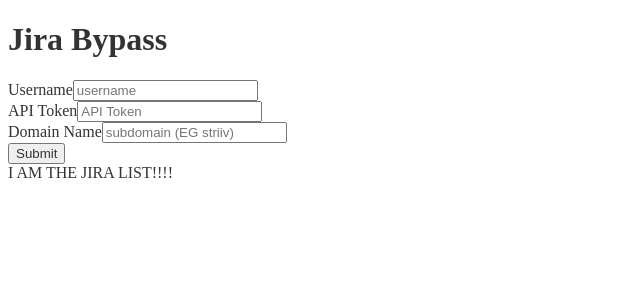
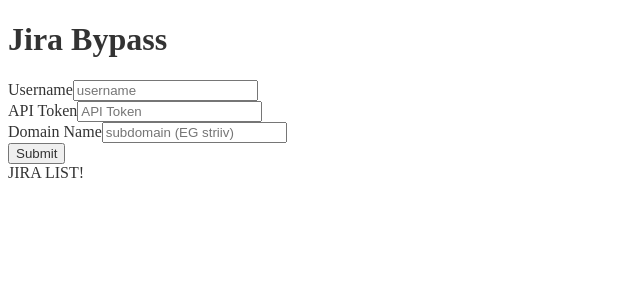
Before and after one commit to chaynsaw/jira-bypass, a React (Vite) app: page / in a window 1280 px wide. Shown: the top 300 px of the page, without its empty margins (0-640 px from the left). Built offline with nearby package versions, Linux system fonts and the light colour scheme; no server answers.

Commit message:
Remove console log statements

```diff
--- a/src/App.js
+++ b/src/App.js
@@ -37,7 +37,7 @@
       return res
     }).then(data => {
       if (data.status === 404) {
-        console.log("User doesn't exist")
+        return
       } else {
         setuserExists(true)
       }
--- a/src/JiraList.js
+++ b/src/JiraList.js
@@ -3,7 +3,6 @@
 const JiraList = (props) => {
   let jiraListData
   useEffect(() => {
-    console.log(props.userExists)
     if (props.userExists) {
       fetch(`/jiralist/${props.jiraBypassID}`, (req, res) => {
         return res
@@ -11,15 +10,14 @@
         return data.json()
       }).then(data => {
         jiraListData = data
-        console.log(jiraListData)
       })
     } else {
-      console.log('no data')
+      console.log('no data retrieved for jira list')
     }
   })
 
   return (
-    <div>I AM THE JIRA LIST!!!!</div>
+    <div>JIRA LIST!</div>
   )
 }
 
```
Also changed, not shown: 1 other file (tests, documents, lock files or other folders).
